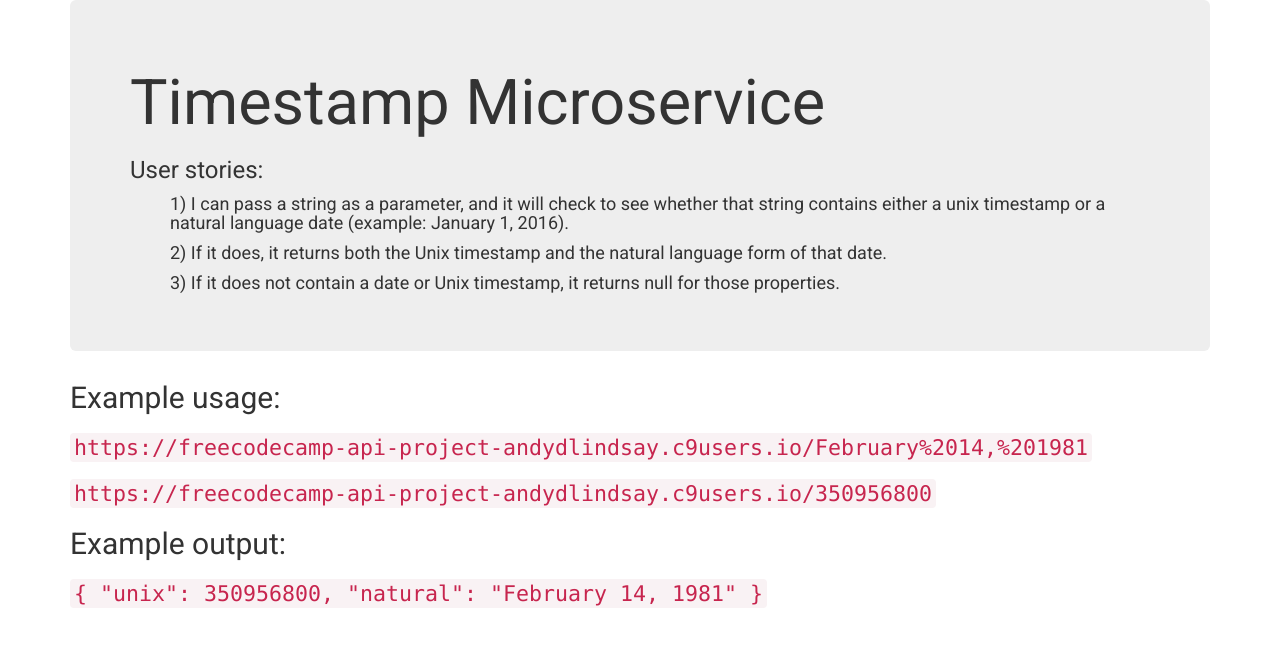
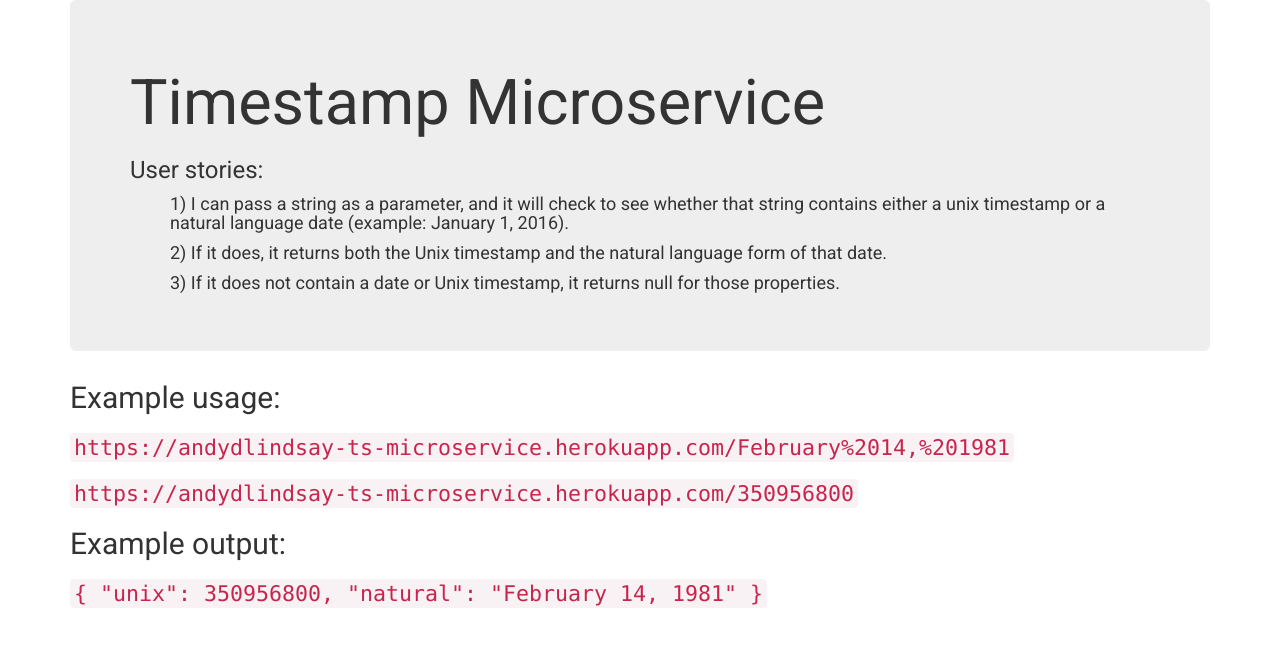
Before and after one commit to andydlindsay/freecodecamp-timestamp-microservice, a website: page templates/index.html in a window 1280 px wide. Drawn offline with nearby package versions, Linux system fonts and the light colour scheme.

Commit message:
added heroku links to index page and README

```diff
--- a/templates/index.html
+++ b/templates/index.html
@@ -19,8 +19,8 @@
             </div>
             <div>
                 <h2>Example usage:</h2>
-                <h3><code>https://freecodecamp-api-project-andydlindsay.c9users.io/February%2014,%201981</code></h3>
-                <h3><code>https://freecodecamp-api-project-andydlindsay.c9users.io/350956800</code></h3>
+                <h3><code>https://andydlindsay-ts-microservice.herokuapp.com/February%2014,%201981</code></h3>
+                <h3><code>https://andydlindsay-ts-microservice.herokuapp.com/350956800</code></h3>
                 <h2>Example output:</h2>
                 <h3><code>{ "unix": 350956800, "natural": "February 14, 1981" }</code></h3>
             </div>
```
Also changed, not shown: README.md.
